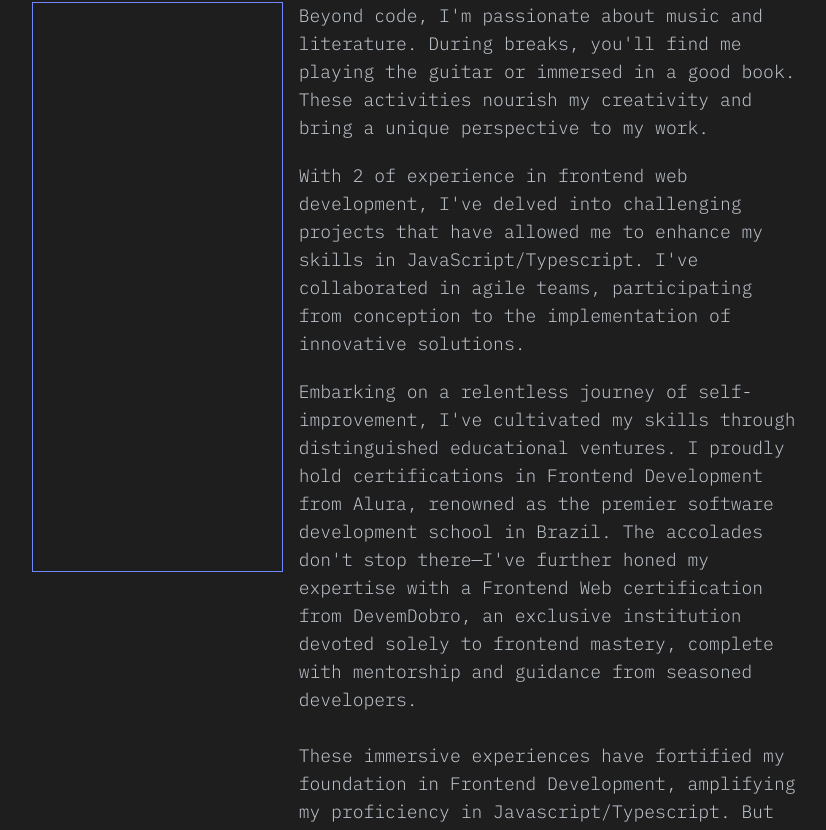
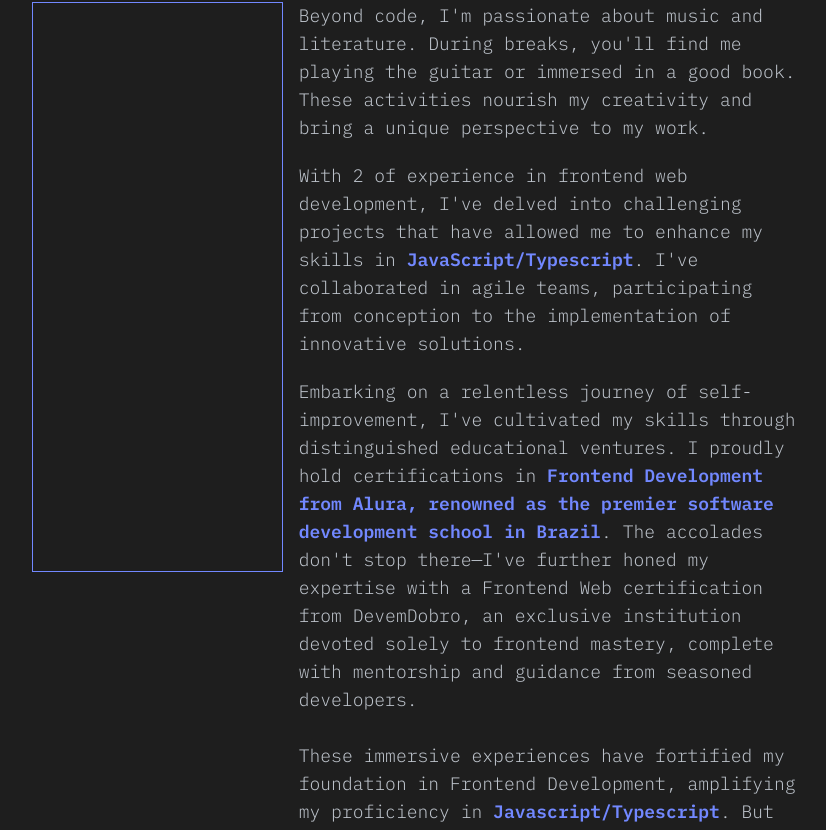
Before and after one commit to mikaelbernardes/portfolio, a Next.js app: page /about in a window 1280 px wide. Shown: the part 262-1092 px from the top of the page, without its empty margins (224-1050 px from the left). Built offline with nearby package versions, Linux system fonts and the light colour scheme.

Commit message:
fix: destaq for texts in about me screen

```diff
--- a/app/about/page.tsx
+++ b/app/about/page.tsx
@@ -15,11 +15,9 @@ export default function Aboute() {
 					<div className="border border-P100 w-full h-52 md:w-1/3 md:h-[530px] lg:h-[570px]"></div>
 					<div className="flex flex-col gap-5 w-full md:w-2/3">
 						<p >Beyond code, I'm passionate about music and literature. During breaks, you'll find me playing the guitar or immersed in a good book. These activities nourish my creativity and bring a unique perspective to my work.</p>
-						<p>With {yearsOfExperience} of experience in frontend web development, I've delved into challenging projects that have allowed me to enhance my skills in JavaScript/Typescript. I've collaborated in agile teams, participating from conception to the implementation of innovative solutions.</p>
-						<p>Embarking on a relentless journey of self-improvement, I've cultivated my skills through distinguished educational ventures. I proudly hold certifications in Frontend Development from Alura, renowned as the premier software development school in Brazil. The accolades don't stop there—I've further honed my expertise with a Frontend Web certification from DevemDobro, an exclusive institution devoted solely to frontend mastery, complete with mentorship and guidance from seasoned developers. <br /><br /> These immersive experiences have fortified my foundation in Frontend Development, amplifying my proficiency in Javascript/Typescript. But it doesn't end there; I've delved into a spectrum of libraries and frameworks, mastering the artistry of ReactJS, ReactNative, Angular, NodeJS, NestJS, and NextJS.<br /></p>
-
+						<p>With {yearsOfExperience} of experience in frontend web development, I've delved into challenging projects that have allowed me to enhance my skills in <span className="text-P100 font-semibold">JavaScript/Typescript</span>. I've collaborated in agile teams, participating from conception to the implementation of innovative solutions.</p>
+						<p>Embarking on a relentless journey of self-improvement, I've cultivated my skills through distinguished educational ventures. I proudly hold certifications in <span className="text-P100 font-semibold">Frontend Development from Alura, renowned as the premier software development school in Brazil</span>. The accolades don't stop there—I've further honed my expertise with a Frontend Web certification from DevemDobro, an exclusive institution devoted solely to frontend mastery, complete with mentorship and guidance from seasoned developers. <br /><br /> These immersive experiences have fortified my foundation in Frontend Development, amplifying my proficiency in <span className="text-P100 font-semibold">Javascript/Typescript</span>. But it doesn't end there; I've delved into a spectrum of libraries and frameworks, mastering the artistry of <span className="text-P100 font-semibold">ReactJS, ReactNative, Angular, NodeJS, NestJS, and NextJS</span>.<br /></p>
 					</div>
-
 				</div>
 				<p>My educational journey isn't just a collection of certificates; it's a testament to my commitment to excellence. By studying under the best, I've not only acquired knowledge but have cultivated a mindset of innovation and precision. The mentorship from DevemDobro, coupled with the breadth of technologies I've embraced, positions me as a dynamic developer ready to tackle challenges head-on.<br /><br />In the dynamic world of software development, I am not just a product of education; I am a craftsman of code, sculpted by the finest institutions, armed with the skills to architect seamless digital experiences. I don't just bring knowledge to the table; I bring a commitment to excellence and an unwavering passion for pushing the boundaries of what's possible. As you explore my profile, know that you're not just considering a developer; you're engaging with a relentless pursuer of excellence—a developer who has not only learned from the best but is poised to redefine the standard for the best.</p>
 				<div className="border-P100 border w-full h-48 xl:h-80"></div>
```
